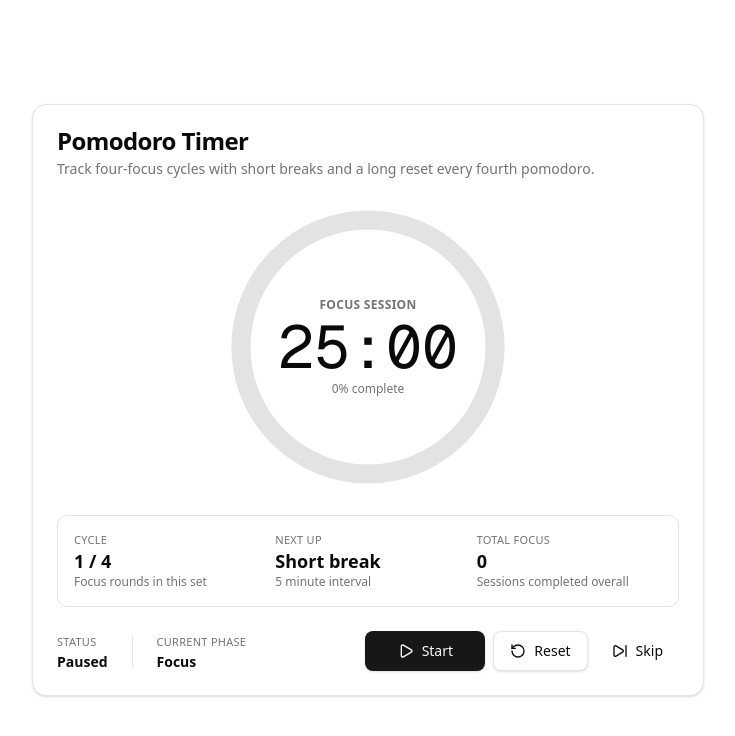
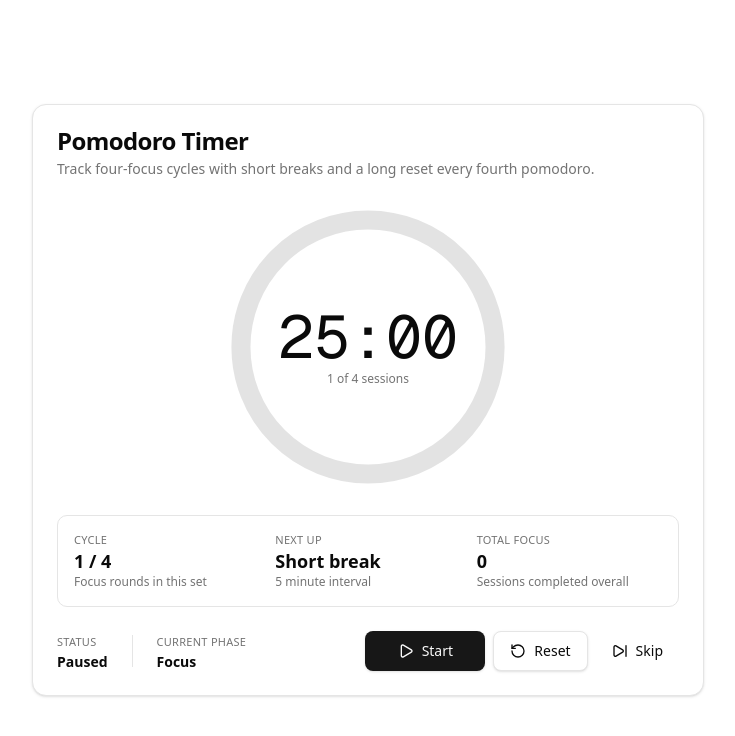
Before and after one commit to dogafincan/pomo, a Next.js app: page / in a window 1280 px wide. Shown: the top 736 px of the page, without its empty margins (272-1007 px from the left). Built offline with nearby package versions, Linux system fonts and the light colour scheme.

Commit message:
Align timer copy with circular design
Show only the countdown and the current session position inside the progress ring.

```diff
--- a/app/page.tsx
+++ b/app/page.tsx
@@ -255,14 +255,11 @@ export default function Home() {
               />
             </svg>
             <div className="absolute inset-0 flex flex-col items-center justify-center gap-1 text-center">
-              <span className="text-xs font-semibold uppercase tracking-wide text-muted-foreground">
-                {phaseLabel} session
-              </span>
               <p className="font-mono text-5xl md:text-6xl">
                 {formatTime(secondsRemaining)}
               </p>
               <span className="text-xs text-muted-foreground">
-                {progress}% complete
+                {cyclePosition} of 4 sessions
               </span>
             </div>
           </div>
```
